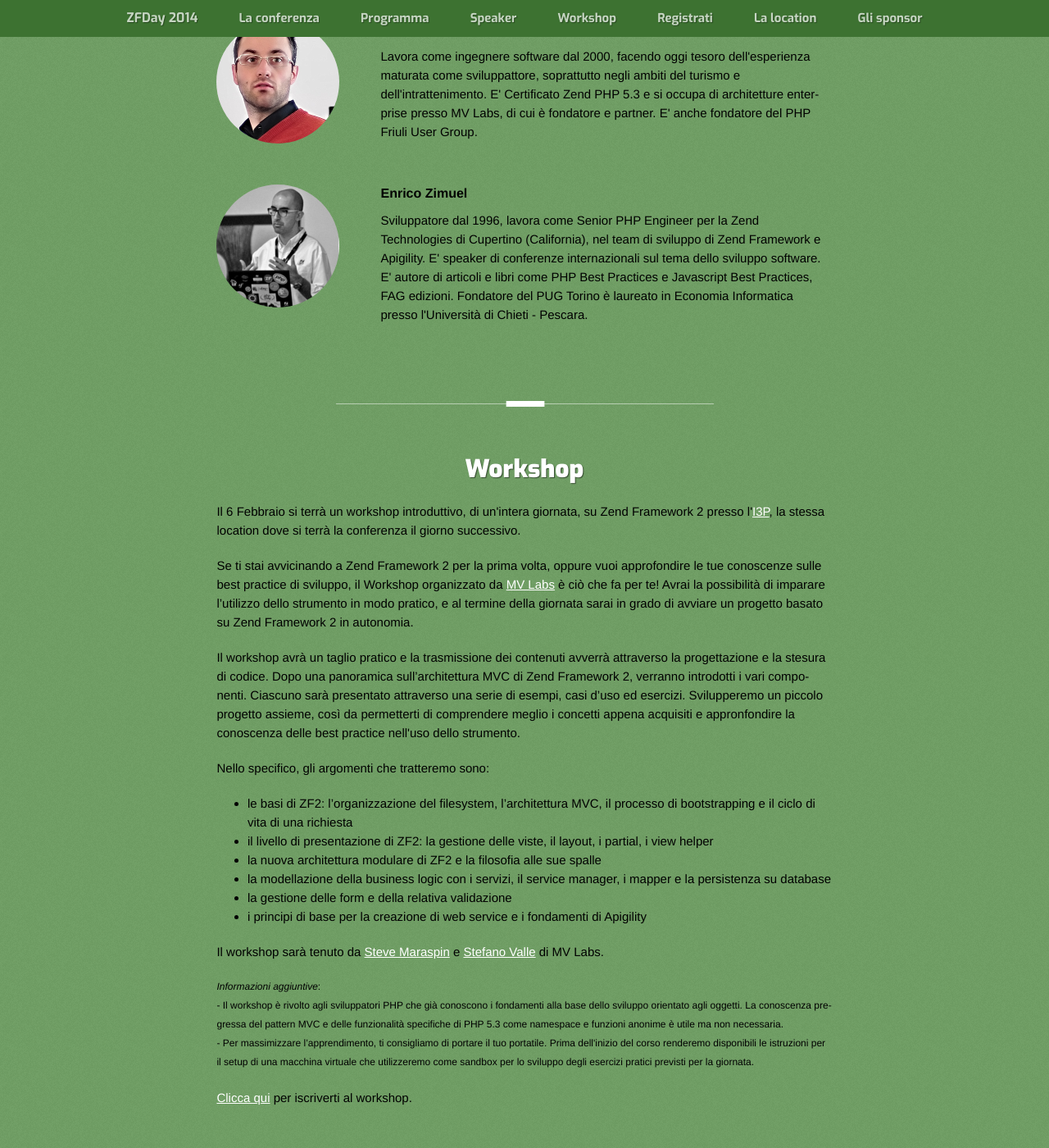
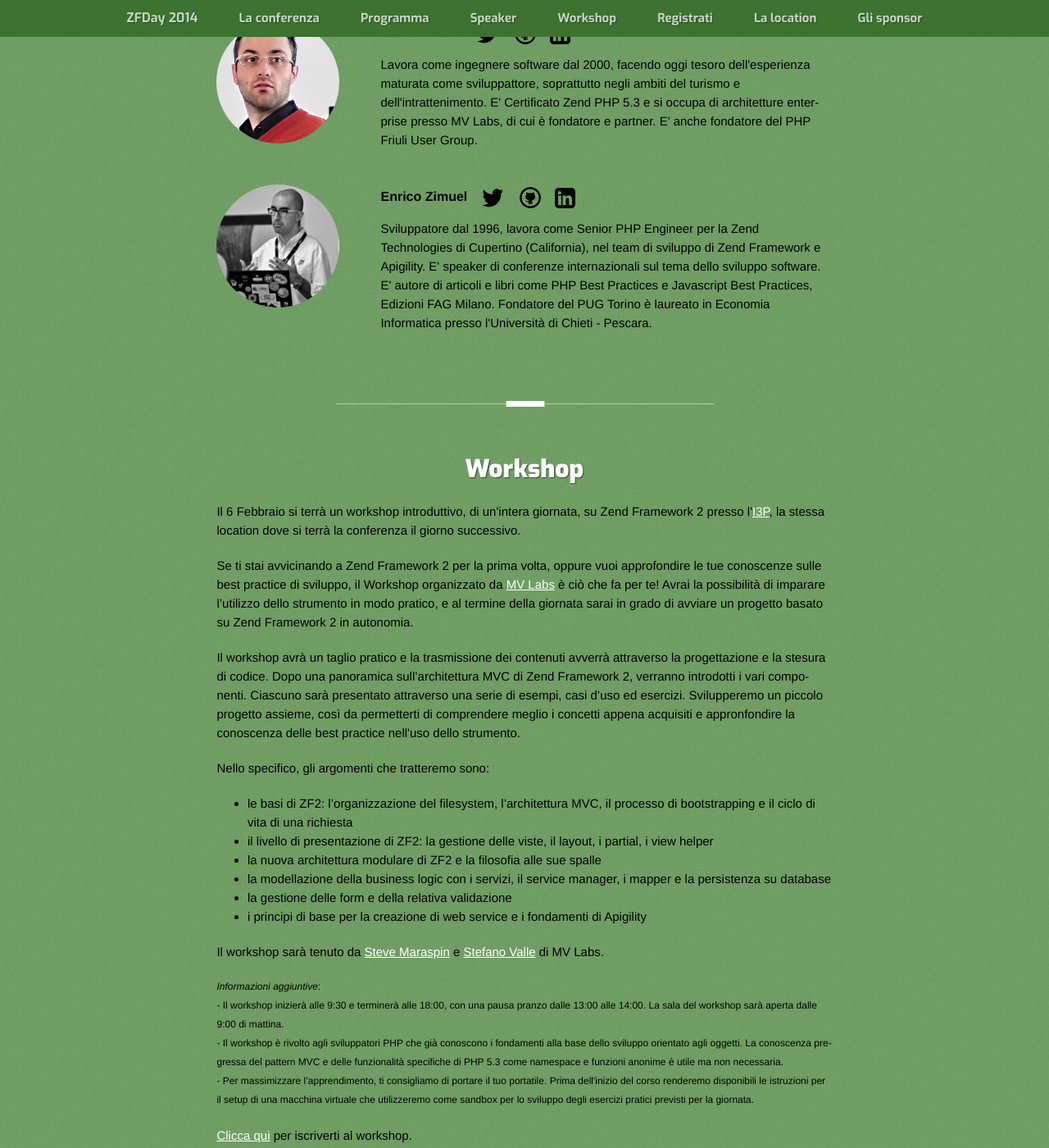
Before and after one commit to GrUSP/2014.zfday.it, a Jekyll site: the page built from index.html, in a window 1280 px wide and 1400 px high, scrolled down 4658 px. Shown: the whole window at 82% size. Built offline with Jekyll 4.4.1, drawn with Linux system fonts in a browser that asks for light colours; Markdown is read by kramdown in place of the engine named in the settings; comment, search, counter and statistics services are not loaded; some of the changed text lies outside the part shown.

Commit message:
Aggiunti link social + orario workshop

```diff
--- a/_includes/section-speakers.html
+++ b/_includes/section-speakers.html
@@ -8,7 +8,7 @@
       	<tr>
           	<td width="200px"><img class="circular" src="/img/speakers/arbezzano.png" title="Gianluca Arbezzano" alt="Gianluca Arbezzano"></td>
           	<td>
-          		<h5>Gianluca Arbezzano</h5>
+                <h5>Gianluca Arbezzano <a href="https://twitter.com/GianArb"><img class="icon" src="/img/twitter.png" title="Twitter" alt="Twitter"></a> <a href="https://github.com/GianArb"><img class="icon" src="/img/github.png" title="Github" alt="Github"></a><a href="http://www.linkedin.com/in/gianlucarbezzano"><img class="icon" src="/img/linkedin.png" title="Linkedin" alt="Linkedin"></a></h5>
           		<p>Nato a Torino nel 1992, sono entrato nell'ecosistema PHP grazie al PUG Torino, attualmente vivo e lavoro a Milano come Software Engineer. Innamorato dell'automazione e FOSS dipendente. Alla costante ricerca di buone pratiche per migliorare la qualità del mio lavoro attraverso il confronto e la condivisione delle proprie esperienze.</p>
           		<a name="contavalli">
           	</td>
@@ -16,7 +16,7 @@
       	<tr>
           	<td width="200px"><img class="circular" src="/img/speakers/contavalli.png" title="David Contavalli" alt="David Contavalli"></td>
           	<td>
-          		<h5>David Contavalli</h5>
+                <h5>David Contavalli <a href="https://twitter.com/mauipipe"><img class="icon" src="/img/twitter.png" title="Twitter" alt="Twitter"></a> <a href="https://github.com/mauipipe"><img class="icon" src="/img/github.png" title="Github" alt="Github"></a><a href="http://www.linkedin.com/pub/david-contavalli/12/30a/97b"><img class="icon" src="/img/linkedin.png" title="Linkedin" alt="Linkedin"></a></h5>
           		<p>Avvicinatosi a Zend Framework dopo la scorsa edizione dello Zend Framework Day, sviluppa in PHP da quasi un decennio. Collabora con MV Labs come sviluppatore, seguendo il Behavioural Driven Development, ed è un proselita del Clean Code movement, interessato alle architetture enterprise. </p>
 					<a name="dalmut">
           	</td>
@@ -24,7 +24,7 @@
       	<tr>
           	<td width="200px"><img class="circular" src="/img/speakers/dalmut.png" title="Walter Dal Mut" alt="Walter Dal Mut"></td>
           	<td>
-          		<h5>Walter Dal Mut</h5>
+          		<h5>Walter Dal Mut <a href="https://twitter.com/walterdalmut"><img class="icon" src="/img/twitter.png" title="Twitter" alt="Twitter"></a> <a href="https://github.com/wdalmut"><img class="icon" src="/img/github.png" title="Github" alt="Github"></a><a href="http://www.linkedin.com/in/walterdalmut"><img class="icon" src="/img/linkedin.png" title="Linkedin" alt="Linkedin"></a></h5>
           		<p>Laureato in Ingegneria Elettronica al Politecnico di Torino, Walter è dal 2008 consulente nel campo IT ed ha una vera passione per la programmazione. Con questa come motrice, diventa co-founder della sua prima startup, orientata al mondo del Cloud Computing: Corley S.r.l.
 Successivamente, si sposta nel Regno Unito, dove, selezionati tra i migliori 7 progetti innovativi, è co-founder di una seconda startup, questa volta UpCloo Ltd. che ottiene 2 investimenti in meno di un anno.</p>
 					<a name="maraspin">
@@ -33,7 +33,7 @@
       	<tr>
           	<td width="200px"><img class="circular" src="/img/speakers/maraspin.png" title="Stefano Maraspin" alt="Stefano Maraspin"></td>
           	<td>
-          		<h5>Stefano Maraspin</h5>
+          		<h5>Stefano Maraspini <a href="https://twitter.com/maraspin"><img class="icon" src="/img/twitter.png" title="Twitter" alt="Twitter"></a> <a href="https://github.com/maraspin"><img class="icon" src="/img/github.png" title="Github" alt="Github"></a><a href="http://www.linkedin.com/in/maraspin"><img class="icon" src="/img/linkedin.png" title="Linkedin" alt="Linkedin"></a></h5>
           		<p>Lavora su applicazioni enterprise dal 1999. Suo interesse principale è lo sviluppo software incentrato sull’utente. E' ZCE e ha tenuto lezioni, seminari e consulenze presso enti di ricerca e aziende, sia pubbliche che private, in Italia e all’estero. E’ tra i fondatori del PUG Friuli, oltre che fondatore e managing partner di MV Labs. </p>
 					<a name="valle">
           	</td>
@@ -41,7 +41,7 @@
       	<tr>
           	<td width="200px"><img class="circular" src="/img/speakers/valle.png" title="Stefano Valle" alt="Stefano Valle"></td>
           	<td>
-          		<h5>Stefano Valle</h5>
+          		<h5>Stefano Valle <a href="https://twitter.com/stefanovalle"><img class="icon" src="/img/twitter.png" title="Twitter" alt="Twitter"></a> <a href="https://github.com/stefanovalle"><img class="icon" src="/img/github.png" title="Github" alt="Github"></a><a href="http://www.linkedin.com/in/ingstefanovalle"><img class="icon" src="/img/linkedin.png" title="Linkedin" alt="Linkedin"></a></h5>
           		<p>Lavora come ingegnere software dal 2000, facendo oggi tesoro dell'esperienza maturata come sviluppattore, soprattutto negli ambiti del turismo e dell'intrattenimento. E' Certificato Zend PHP 5.3 e si occupa di architetture enterprise presso MV Labs, di cui è fondatore e partner. E' anche fondatore del PHP Friuli User Group.</p>
 					<a name="zimuel">
           	</td>
@@ -49,8 +49,8 @@
       	<tr>
           	<td width="200px"><img class="circular" src="/img/speakers/zimuel.png" title="Enrico Zimuel" alt="Enrico Zimuel"></td>
           	<td>
-          		<h5>Enrico Zimuel</h5>
-          		<p>Sviluppatore dal 1996, lavora come Senior PHP Engineer per la Zend Technologies di Cupertino (California), nel team di sviluppo di Zend Framework e Apigility. E' speaker di conferenze internazionali sul tema dello sviluppo software. E' autore di articoli e libri come PHP Best Practices e Javascript Best Practices, FAG edizioni. Fondatore del PUG Torino è laureato in Economia Informatica presso l'Università di Chieti - Pescara.</p>
+          		<h5>Enrico Zimuel <a href="https://twitter.com/ezimuel"><img class="icon" src="/img/twitter.png" title="Twitter" alt="Twitter"></a> <a href="https://github.com/ezimuel"><img class="icon" src="/img/github.png" title="Github" alt="Github"></a><a href="http://www.linkedin.com/in/ezimuel"><img class="icon" src="/img/linkedin.png" title="Linkedin" alt="Linkedin"></a></h5>
+          		<p>Sviluppatore dal 1996, lavora come Senior PHP Engineer per la Zend Technologies di Cupertino (California), nel team di sviluppo di Zend Framework e Apigility. E' speaker di conferenze internazionali sul tema dello sviluppo software. E' autore di articoli e libri come PHP Best Practices e Javascript Best Practices, Edizioni FAG Milano. Fondatore del PUG Torino è laureato in Economia Informatica presso l'Università di Chieti - Pescara.</p>
           	</td>
       	</tr>
    	</table>
--- a/_includes/section-workshop.html
+++ b/_includes/section-workshop.html
@@ -28,6 +28,7 @@
       </p>
       <p style="font-size:12px">
       <i>Informazioni aggiuntive</i>:<br />
+      - Il workshop inizierà alle 9:30 e terminerà alle 18:00, con una pausa pranzo dalle 13:00 alle 14:00. La sala del workshop sarà aperta dalle 9:00 di mattina.<br />
       - Il workshop è rivolto agli sviluppatori PHP che già conoscono i fondamenti alla base dello sviluppo orientato agli oggetti. La conoscenza pregressa del pattern MVC e delle funzionalità specifiche di PHP 5.3 come namespace e funzioni anonime è utile ma non necessaria.<br />
       - Per massimizzare l’apprendimento, ti consigliamo di portare il tuo portatile. Prima dell'inizio del corso renderemo disponibili le istruzioni per il setup di una macchina virtuale che utilizzeremo come sandbox per lo sviluppo degli esercizi pratici previsti per la giornata.
       </p>
--- a/css/main.css
+++ b/css/main.css
@@ -727,6 +727,11 @@
 	width: 13.5%;
 }
 
+.icon {
+    vertical-align: middle;
+    margin-left: 10px;
+}
+
 
 
 /* footer */
```
Also changed, not shown: img/github.gif (added), img/github.png (added), img/linkedin.png (added), img/twitter.png (added).
